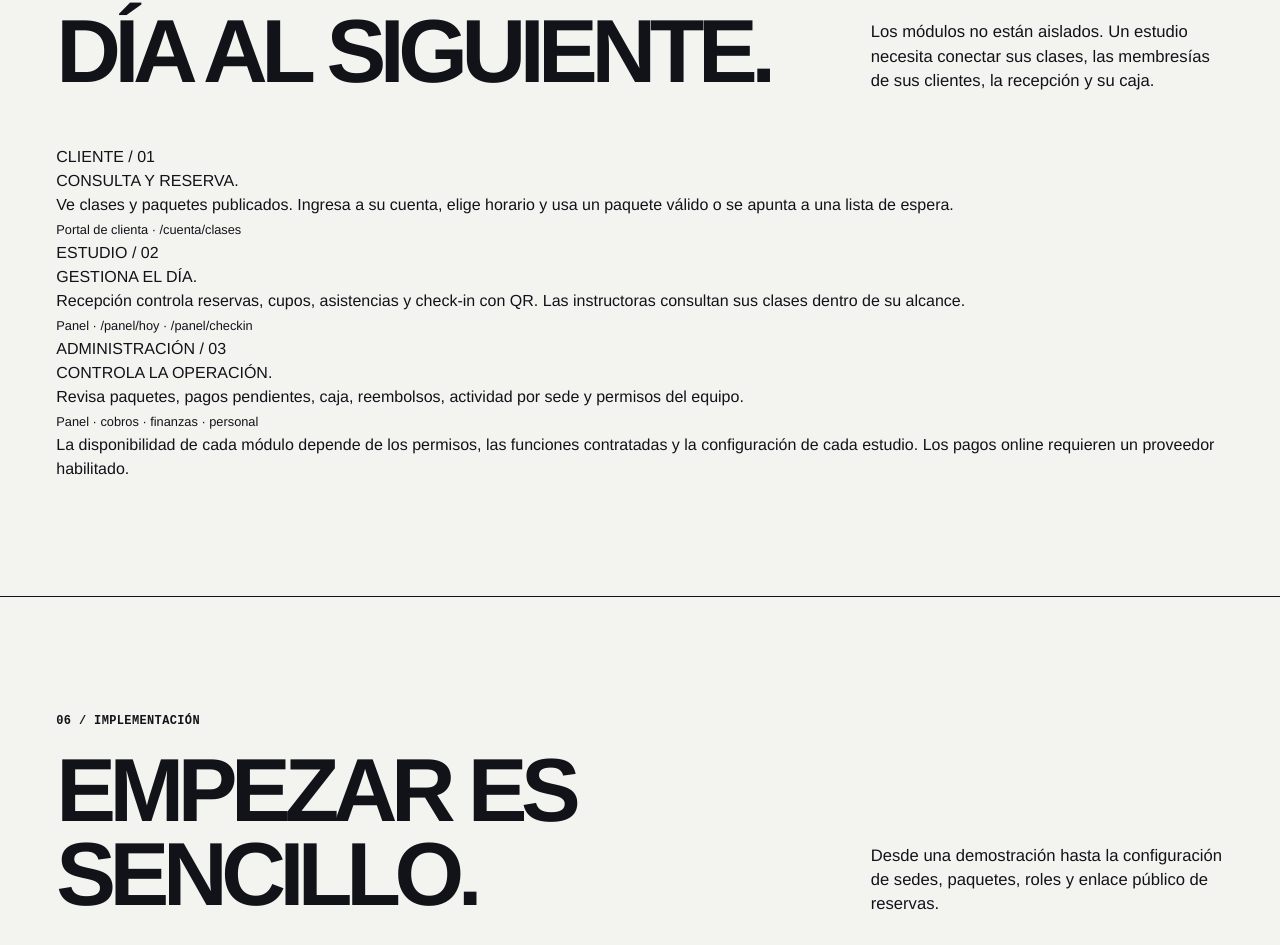
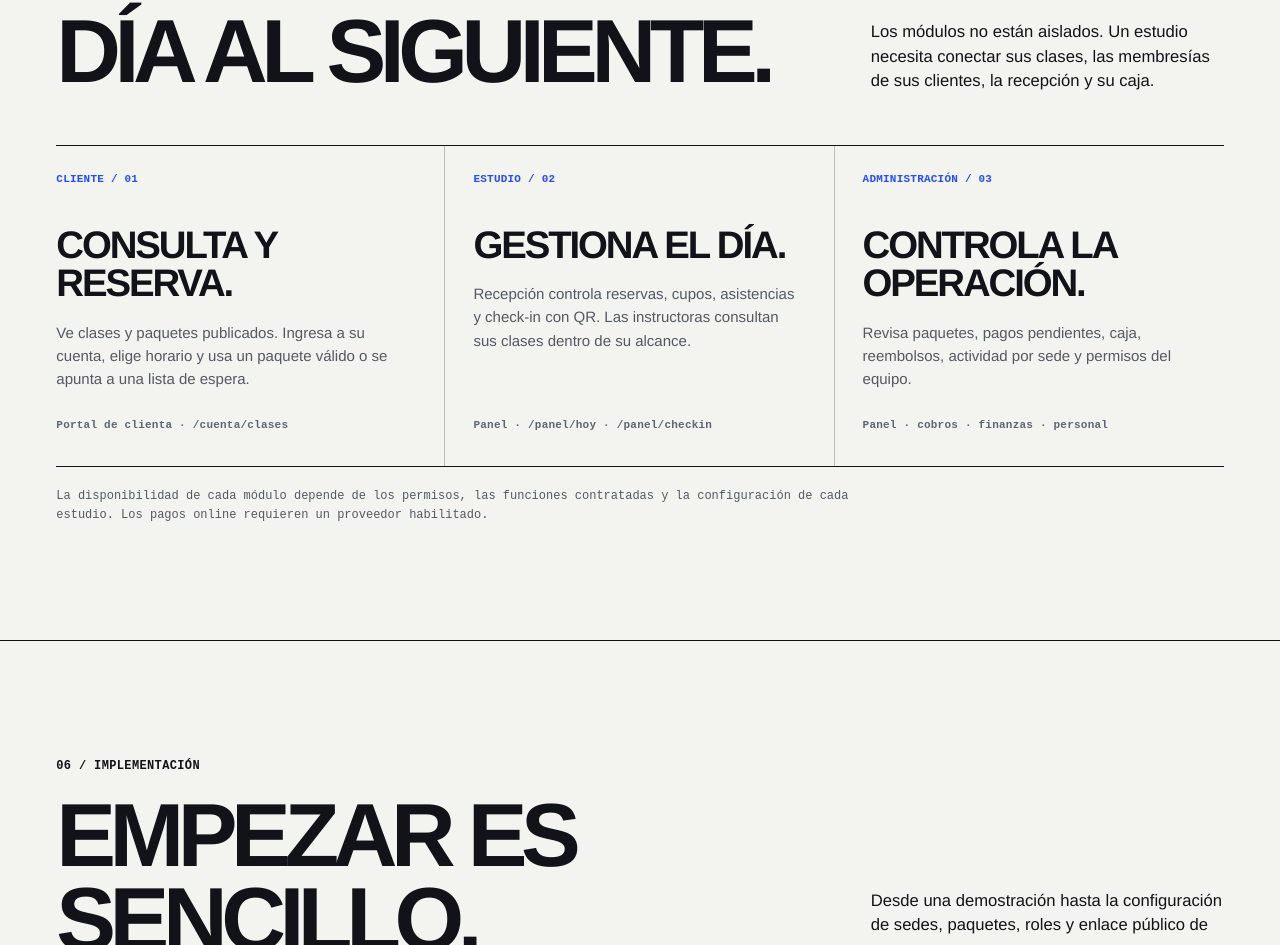
Before and after one commit to andreslale1/ReserveOS, a Next.js app in the folder web/: page / in a window 1280 px wide. Shown: the part 4327-5272 px from the top of the page. Built offline with nearby package versions, Linux system fonts and the light colour scheme; no server answers.

Commit message:
style(landing): add editorial operational journey section

```diff
--- a/web/components/sitio/reserveos-editorial.css
+++ b/web/components/sitio/reserveos-editorial.css
@@ -127,3 +127,17 @@
 @media (max-width:760px){.ro-nav{min-height:70px}.ro-navlinks{display:none}.ro-mobile-nav{display:block}.ro-mobile-panel{display:flex;flex-direction:column;padding:15px 24px 23px;border-bottom:1px solid var(--ink);gap:17px;position:absolute;top:70px;left:0;right:0;background:var(--paper);z-index:20}.ro-mobile-panel a{font:700 15px "Courier New",monospace}.ro-hero{padding-top:50px;min-height:0}.ro-hero-grid{grid-template-columns:1fr;gap:55px}.ro-h1{font-size:clamp(65px,13vw,110px)}.ro-hero-aside{min-height:370px}.ro-panel{max-width:500px}.ro-strip{flex-wrap:wrap;font-size:11px}.ro-heading-row,.ro-demo-layout{grid-template-columns:1fr}.ro-feature-grid{grid-template-columns:repeat(2,1fr)}.ro-feature:nth-child(3n){border-right:1px solid var(--line)}.ro-feature:nth-child(2n){border-right:0}.ro-mode{grid-template-columns:70px 1fr;gap:18px}.ro-mode-visual{grid-column:1/-1}.ro-mode-id{font-size:82px}.ro-process{grid-template-columns:1fr}.ro-process article{border-right:0;border-bottom:1px solid var(--line);margin-right:0}.ro-footer{flex-direction:column;align-items:flex-start}}
 @media (max-width:450px){.ro-h1{font-size:clamp(53px,13.3vw,72px)}.ro-h2{font-size:clamp(48px,12vw,66px)}.ro-hero-aside{min-height:320px}.ro-metrics{gap:5px}.ro-metric{padding:8px 5px}.ro-metric strong{font-size:25px}.ro-panel-main{padding:12px}.ro-feature-grid{grid-template-columns:1fr}.ro-feature{border-right:0!important;min-height:180px}.ro-mode{grid-template-columns:56px 1fr}.ro-mode-id{font-size:64px}.ro-tabs button{font-size:10px;padding:12px 4px}.ro-schedule{padding:12px}.ro-slot{grid-template-columns:37px 1fr auto}.ro-slot button{padding:9px 5px;font-size:9px}.ro-final h2{font-size:58px}}
 @media (prefers-reduced-motion:reduce){.ro-page *{animation-duration:.01ms!important;transition-duration:.01ms!important;scroll-behavior:auto!important}}
+
+/* Code-backed workflow section: operational journey, not decorative feature cards. */
+.ro-journey{display:grid;grid-template-columns:repeat(3,minmax(0,1fr));gap:0;border-top:1px solid var(--ink);border-bottom:1px solid var(--ink)}
+.ro-journey article{padding:26px 28px 32px;border-right:1px solid var(--line);display:flex;flex-direction:column;min-height:320px;transition:background-color .2s ease}
+.ro-journey article:first-child{padding-left:0}
+.ro-journey article:last-child{border-right:0}
+.ro-journey article:hover{background:#e8eafb}
+.ro-journey span,.ro-journey small{font:700 11px/1.45 "Courier New",monospace;letter-spacing:.02em}
+.ro-journey span{color:var(--blue)}
+.ro-journey h3{font-size:clamp(28px,3vw,46px);font-weight:900;line-height:1;letter-spacing:-.055em;margin:38px 0 18px}
+.ro-journey p{font-size:15px;line-height:1.55;color:var(--dim);max-width:350px}
+.ro-journey small{margin-top:auto;padding-top:20px;color:#5e6672}
+.ro-disclosure{font:500 12px/1.6 "Courier New",monospace;color:var(--dim);margin-top:20px;max-width:850px}
+@media(max-width:1000px){.ro-journey{grid-template-columns:1fr}.ro-journey article,.ro-journey article:first-child{padding:25px 0;min-height:0;border-right:0;border-bottom:1px solid var(--line)}.ro-journey article:last-child{border-bottom:0}.ro-journey h3{margin:18px 0 12px}.ro-journey small{margin-top:15px}}
```
